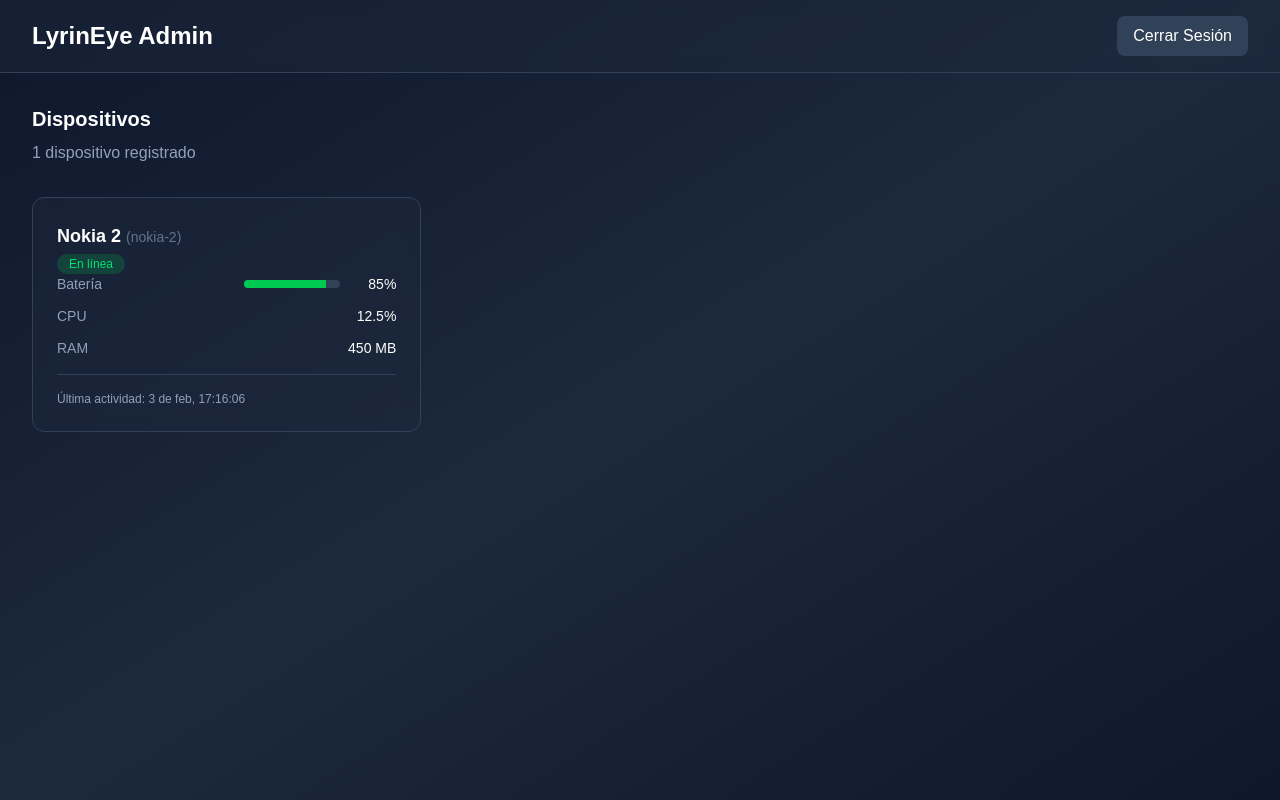
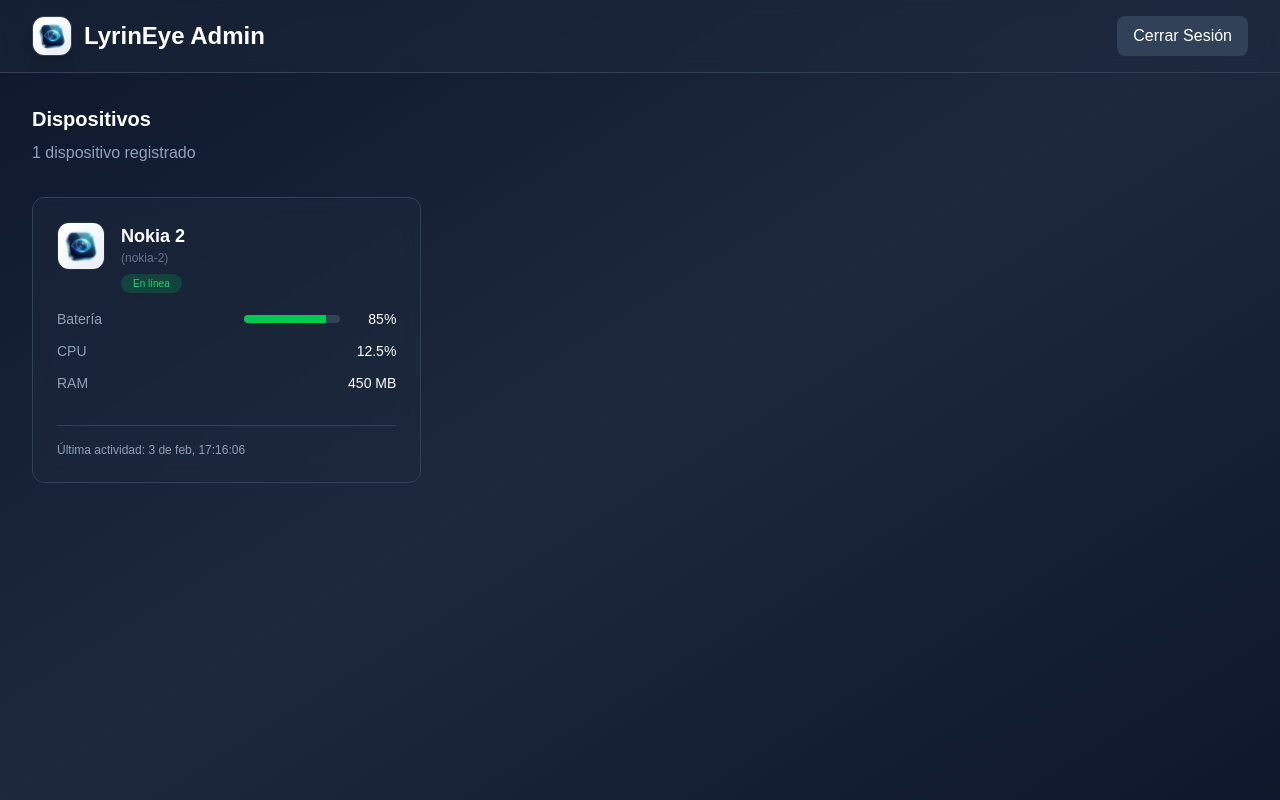
Before and after one commit to cohgit/LyrinEye, a Next.js app in the folder web/: page /dashboard in a window 1280 px wide. Built offline with nearby package versions, Linux system fonts and the light colour scheme; no server answers.

Commit message:
Integración del icono de la app en la interfaz web

```diff
--- a/web/app/dashboard/page.tsx
+++ b/web/app/dashboard/page.tsx
@@ -13,9 +13,12 @@ export default async function DashboardPage() {
             {/* Header */}
             <header className="border-b border-slate-700 bg-slate-800/50 backdrop-blur-sm">
                 <div className="max-w-7xl mx-auto px-4 sm:px-6 lg:px-8 py-4 flex items-center justify-between">
+                    <div className="flex items-center gap-3">
+                        <img src="/app-icon.png" alt="LyrinEye Logo" className="w-10 h-10 rounded-xl shadow-lg border border-slate-700" />
                         <div>
                             <h1 className="text-2xl font-bold text-white">LyrinEye Admin</h1>
                             <p className="text-sm text-slate-400">{session?.user?.email}</p>
+                        </div>
                     </div>
                     <form
                         action={async () => {
@@ -69,23 +72,27 @@ export default async function DashboardPage() {
                             <Link
                                 key={device.id}
                                 href={`/devices/${device.id}`}
-                                className="bg-slate-800/50 backdrop-blur-sm border border-slate-700 rounded-xl p-6 hover:border-slate-600 transition-all duration-200 hover:scale-[1.02]"
+                                className="bg-slate-800/50 backdrop-blur-sm border border-slate-700 rounded-xl p-6 hover:border-slate-600 transition-all duration-200 hover:scale-[1.02] flex flex-col gap-4"
                             >
                                 {/* Status Badge */}
-                                <div>
-                                    <h3 className="text-lg font-semibold text-white">{device.name} <span className="text-slate-500 text-sm font-normal">({device.id})</span></h3>
+                                <div className="flex items-start gap-4">
+                                    <img src="/app-icon.png" alt="Device Icon" className="w-12 h-12 rounded-xl border border-slate-700/50" />
+                                    <div className="flex-1">
+                                        <h3 className="text-lg font-semibold text-white line-clamp-1">{device.name}</h3>
+                                        <p className="text-slate-500 text-xs font-normal">({device.id})</p>
                                         {device.appVersion && (
-                                        <p className="text-xs text-slate-400 mt-0.5">{device.appVersion}</p>
+                                            <p className="text-[10px] text-slate-400 mt-0.5">{device.appVersion}</p>
                                         )}
-                                    <div className="flex gap-2.5 mt-1">
-                                        <span className={`px-3 py-0.5 rounded-full text-xs font-medium ${statusColor}`}>
+                                        <div className="flex gap-2.5 mt-2">
+                                            <span className={`px-3 py-0.5 rounded-full text-[10px] font-medium ${statusColor}`}>
                                                 {statusLabel}
                                             </span>
                                             {device.mode && (
-                                            <span className="px-2 py-0.5 rounded-full text-xs font-medium bg-indigo-500/10 text-indigo-400 border border-indigo-500/20">
-                                                Modo: {device.mode.charAt(0).toUpperCase() + device.mode.slice(1)}
+                                                <span className="px-2 py-0.5 rounded-full text-[10px] font-medium bg-indigo-500/10 text-indigo-400 border border-indigo-500/20">
+                                                    {device.mode.charAt(0).toUpperCase() + device.mode.slice(1)}
                                                 </span>
                                             )}
+                                        </div>
                                     </div>
                                 </div>
 
--- a/web/app/devices/[id]/page.tsx
+++ b/web/app/devices/[id]/page.tsx
@@ -59,6 +59,8 @@ export default async function DevicePage({ params }: { params: Promise<{ id: str
                         Volver al Dashboard
                     </Link>
                     <div className="flex flex-col sm:flex-row sm:items-center justify-between gap-4">
+                        <div className="flex items-center gap-4">
+                            <img src="/app-icon.png" alt="Device Icon" className="w-14 h-14 rounded-2xl shadow-xl border border-slate-700" />
                             <div>
                                 <h1 className="text-2xl font-bold text-white flex items-center gap-2">
                                     {device.name}
@@ -71,6 +73,7 @@ export default async function DevicePage({ params }: { params: Promise<{ id: str
                                     )}
                                 </h1>
                                 <p className="text-sm text-slate-400">{device.appVersion}</p>
+                            </div>
                         </div>
                         <div className="flex items-center gap-4">
                             <DeviceActions deviceId={id} isEnabled={showMetrics} />
```
Also changed, not shown: web/public/app-icon.png (added). Lines whose indentation alone changed are shown as unchanged.
